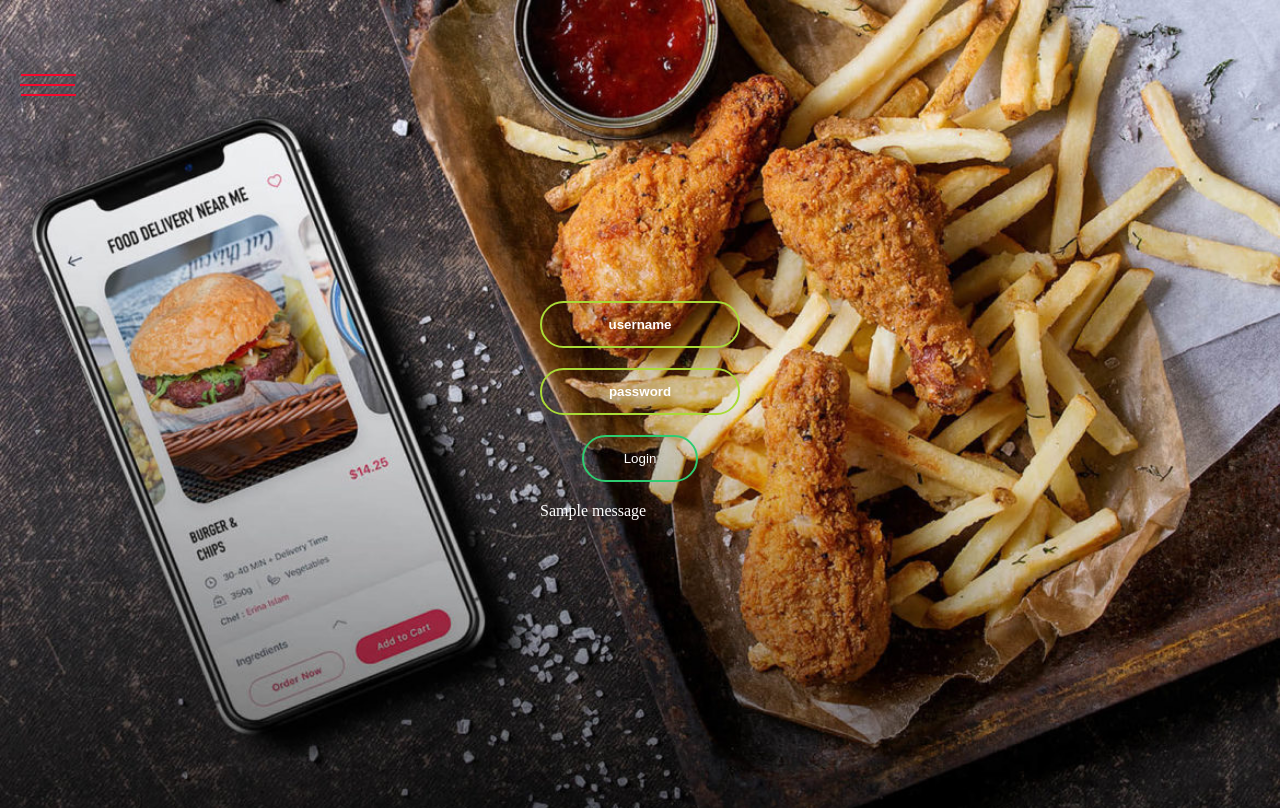
After one commit to rahultah/Food-Order, a Django app: page /login/ in a window 1280 px wide. The commit adds this page. Run offline with Django 3.2, Linux system fonts and the light colour scheme; tables that the repository leaves empty hold one stand-in row (values such as "Sample post"); one stand-in notice (Sample message) is shown.

Commit message:
Login add commit

```diff
--- /dev/null
+++ b/shop/static/shop/login.css
@@ -0,0 +1,54 @@
+
+::placeholder {
+  color: white;
+  opacity: 1;
+  font-weight: bold;
+
+}
+.box .p{
+  color: white;
+  opacity: 1;
+  font-weight: bold;
+
+
+}
+.box h1{
+  color: white;
+  text-transform: uppercase;
+  font-weight: 500;
+}
+.box input[type = "text"],.box input[type = "password"]{
+  border:0;
+  background: none;
+  display: block;
+  margin: 20px auto;
+  text-align: center;
+  border: 2px solid #aadb37;
+  padding: 14px 10px;
+  width: 200px;
+  outline: none;
+  color: white;
+  border-radius: 24px;
+  transition: 0.25s;
+}
+.box input[type = "text"]:focus,.box input[type = "password"]:focus{
+  width: 280px;
+  border-color: #2ecc71;
+}
+.box input[type = "submit"]{
+  border:0;
+  background: none;
+  display: block;
+  margin: 20px auto;
+  text-align: center;
+  border: 2px solid #2ecc71;
+  padding: 14px 40px;
+  outline: none;
+  color: white;
+  border-radius: 24px;
+  transition: 0.25s;
+  cursor: pointer;
+}
+.box input[type = "submit"]:hover{
+  background: #2ecc71;
+}
--- a/shop/static/shop/rest2.css
+++ b/shop/static/shop/rest2.css
@@ -330,9 +330,9 @@
 
 
 .swiper-container {
- width: 50%;
- padding-top: 100px;
- padding-bottom: 50px;
+ width: 100%;
+ padding-top: 30px;
+ padding-bottom: 30px;
 }
 .swiper-slide {
  background-position: center;
--- a/shop/templates/shop/a.html
+++ b/shop/templates/shop/a.html
@@ -8,6 +8,7 @@
   <title>{% block title %}Online Food Ordering{% endblock title %}</title>
   <meta name="viewport" content="width=device-width, initial-scale=1, minimum-scale=1, maximum-scale=1">
   <link rel="stylesheet" href="https://cdnjs.cloudflare.com/ajax/libs/font-awesome/4.7.0/css/font-awesome.min.css">
+
 
     <link href="https://fonts.googleapis.com/css?family=Roboto+Condensed:300,300i,400,400i,700i" rel="stylesheet">
 
@@ -37,6 +38,7 @@
 }
 .loader {
   display: inline-block;
+  top: 10px;
   width: 30px;
   height: 30px;
   position: relative;
@@ -94,7 +96,7 @@
 height: 44px;
 display: block;
 position: relative;
-top: 22%;
+top: 8%;
 left: 35%;
 background: hsla(312, 51%, 41%, 0.0);
 cursor: pointer;
@@ -296,7 +298,7 @@
       </section>
 
       <ul class="navigation__ul">
-        <li><a href="{% url 'restaurant' %}">HOME</a></li>
+        <li><a href="{% url 'home' %}">HOME</a></li>
         <br><br>
         <li><a href="{% url 'aboutPage' %}">TEAM</a></li>
         <br><br>
--- /dev/null
+++ b/shop/templates/shop/login.html
@@ -0,0 +1,40 @@
+
+
+{% extends 'shop/a.html'%}
+
+
+{% load static %}
+
+{% block body %}
+
+    <link rel="stylesheet" type="text/css" href="{% static 'shop/login.css' %}"/>
+
+
+
+    <!-- <h1>Login</h1>
+    <form action="" method="POST">
+        {%csrf_token%}
+
+        <input type="text" name="username">
+        <input type="password" name="password">
+        <input type="submit" name="Create User">
+        {%for message in messages%}
+            <p id="messages">{{message}}</p>
+
+        {%endfor%}
+
+    </form> -->
+
+    <form class="box" action="" method="POST">
+        {%csrf_token%}
+
+        <input type="text" name="username" placeholder="username">
+        <input type="password" name="password" placeholder="password">
+        <input type="submit" name="" value="Login">
+        {%for message in messages%}
+            <p id="messages" style="color:white;" style="font-weight: bold;">{{message}}</p>
+
+        {%endfor%}
+      </form>
+
+{% endblock %}
--- a/shop/urls.py
+++ b/shop/urls.py
@@ -18,8 +18,11 @@
 from . import views
 
 urlpatterns = [
-    path('', views.index, name = "ShoHome"),
+    path('', views.index, name = "home"),
     path('restaurant/', views.restaurant, name = "restaurant"),
+    path('login/', views.loginpage, name = "loginpage"),
+    path('register/', views.register, name = "register"),
+
     path('restaurant/<int:pk>/',views.restuarantMenu,name='menu'),
 
     path('about/', views.about, name = "aboutPage"),
--- a/shop/views.py
+++ b/shop/views.py
@@ -1,14 +1,45 @@
 from django.shortcuts import render, redirect,get_object_or_404
-
+from django.contrib.auth.forms import UserCreationForm
 from django.http import HttpResponse
 from .models import Restaurant,Item,Menu,Order,orderItem
 from math import ceil
 from collections import Counter
+from .forms import CreateUserForm
+from django.forms import inlineformset_factory
+from django.contrib.auth import authenticate, login, logout
+from django.contrib import messages
+
+
 
 
 def index(request):
 
     return render(request, 'shop/main.html')
+
+def loginpage(request):
+	if request.method == "POST":
+		username = request.POST.get('username')
+		password = request.POST.get("password")
+		user = authenticate(request,username = username, password = password)
+		if user is not None:
+			login(request,user)
+			return 	redirect("home")
+		else:
+			messages.info(request,'Username and password is incorrect')
+			return render(request, 'shop/login.html')
+	return render(request, 'shop/login.html')
+
+def register(request):
+	form = CreateUserForm()
+	if request.method == 'POST':
+		form = CreateUserForm(request.POST)
+		if form.is_valid():
+			form.save()
+
+
+
+
+	return render(request, 'shop/register.html',{'form':form})
 
 def restaurant(request):
     rest_obj = Restaurant.objects.all()
```
Also changed, not shown: shop/forms.py (+6 -34 lines), shop/static/shop/index.css (added, +84 -0 lines), shop/templates/shop/main.html (+5 -84 lines), shop/templates/shop/register.html (added, +20 -0 lines), db.sqlite3.
